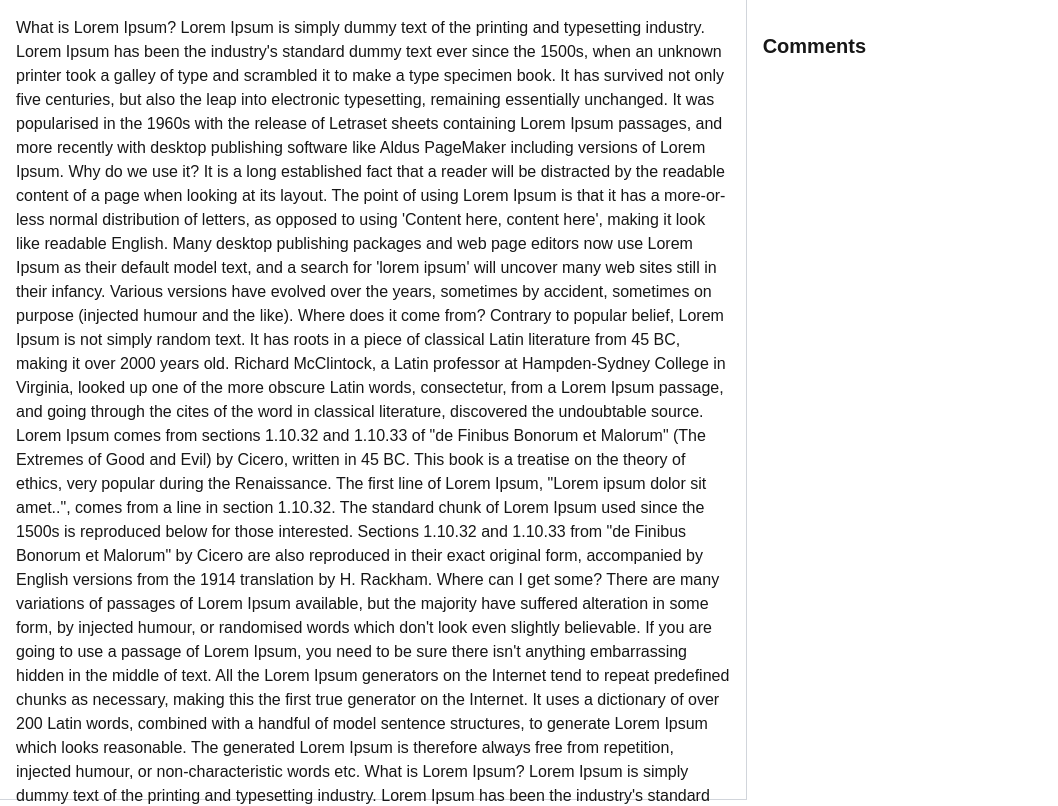
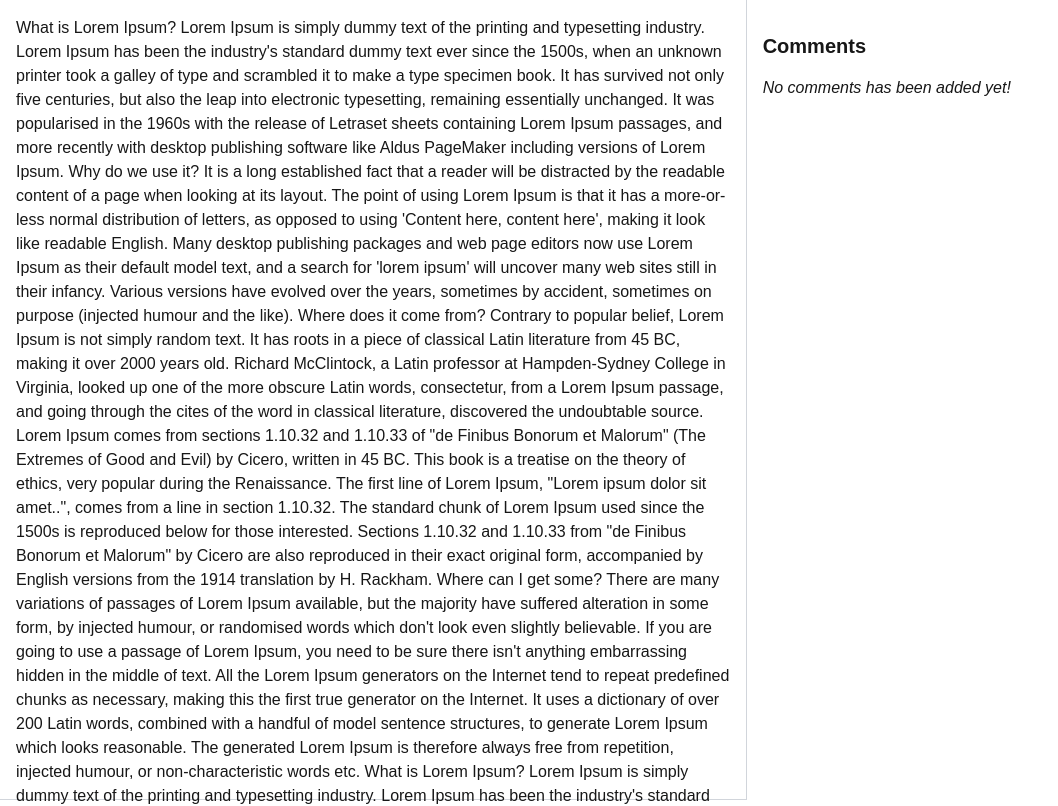
Before and after one commit to Classy-Endevours/review-system-sample, a Next.js app: page / in a window 1280 px wide. Shown: the top 806 px of the page, without its empty margins (0-1058 px from the left). Built offline with nearby package versions, Linux system fonts and the light colour scheme.

Commit message:
added no comment

```diff
--- a/app/components/ReviewPage.tsx
+++ b/app/components/ReviewPage.tsx
@@ -264,6 +264,11 @@ const ReviewSystem = ({ textUrl }) => {
                             />
                         ))}
                     </div>
+                    {
+                        comments.length < 1 && <div>
+                            <i>No comments has been added yet!</i>
+                            </div>
+                    }
                 </div>
             </div>
 
```
